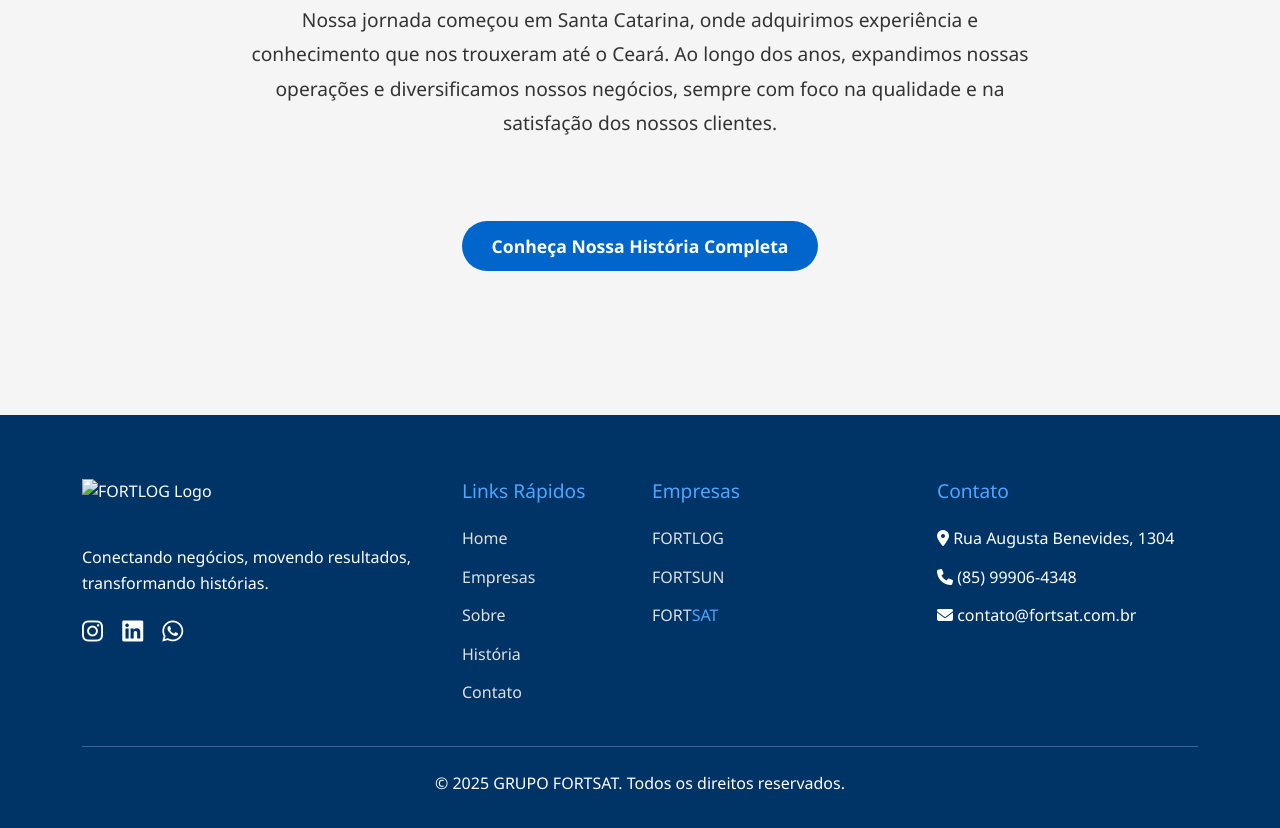
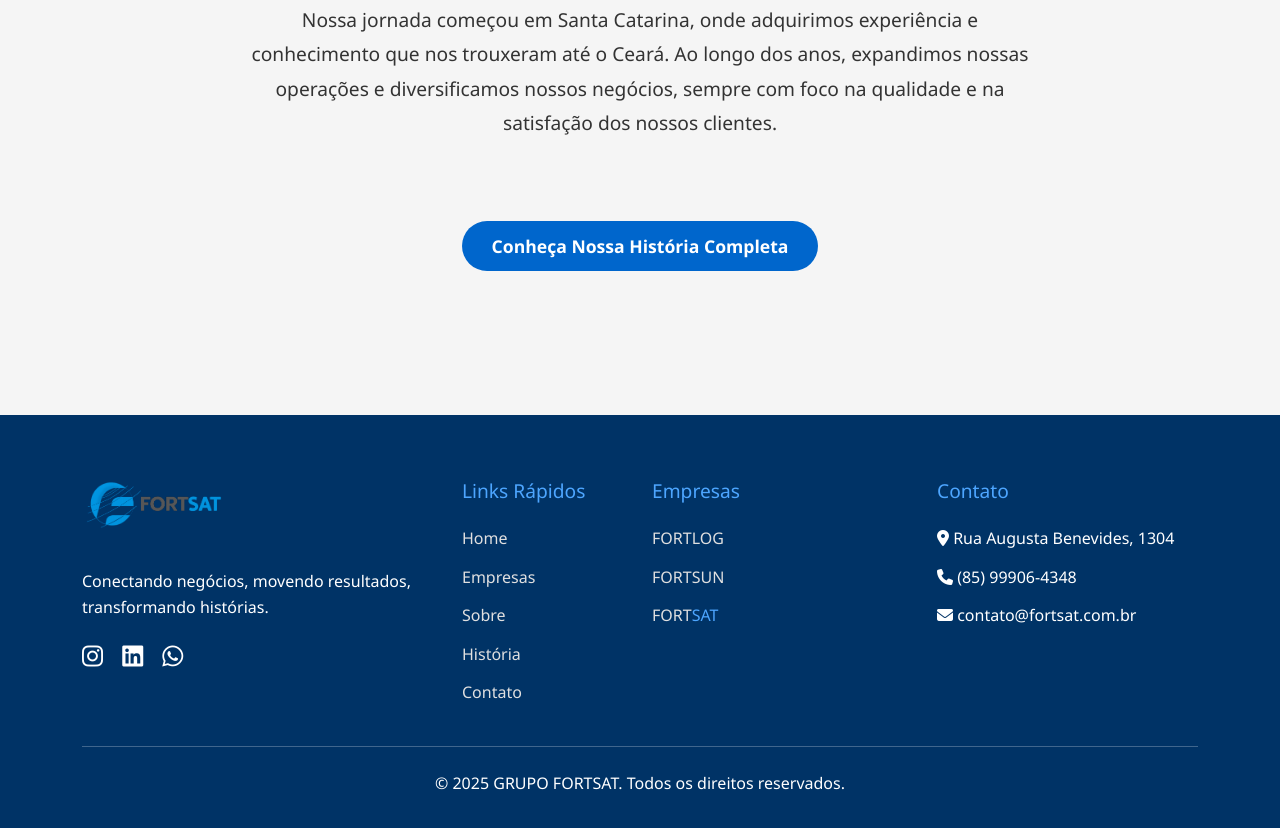
Before and after one commit to RafaelGermano05/fortsat, a plain HTML site: page index.html in a window 1280 px wide. Shown: the part 2711-3539 px from the top of the page. Drawn offline with nearby package versions, Linux system fonts and the light colour scheme.

Commit message:
fix img on footer - index.html

```diff
--- a/index.html
+++ b/index.html
@@ -256,7 +256,7 @@
     <div class="container">
       <div class="row">
         <div class="col-lg-4 mb-4 mb-lg-0">
-          <img src="img/fortsat-logo-branco.png" alt="FORTLOG Logo" class="footer-logo" loading="lazy">
+          <img src="img/fortsat-capa-semfundo-1.png" alt="FORTLOG Logo" class="footer-logo" loading="lazy">
           <p class="mt-3">Conectando negócios, movendo resultados, transformando histórias.</p>
           <div class="social-icons mt-3">
             <a href="https://www.instagram.com/fortsat/" target="_blank" aria-label="Instagram"><i class="fab fa-instagram"></i></a>
```
